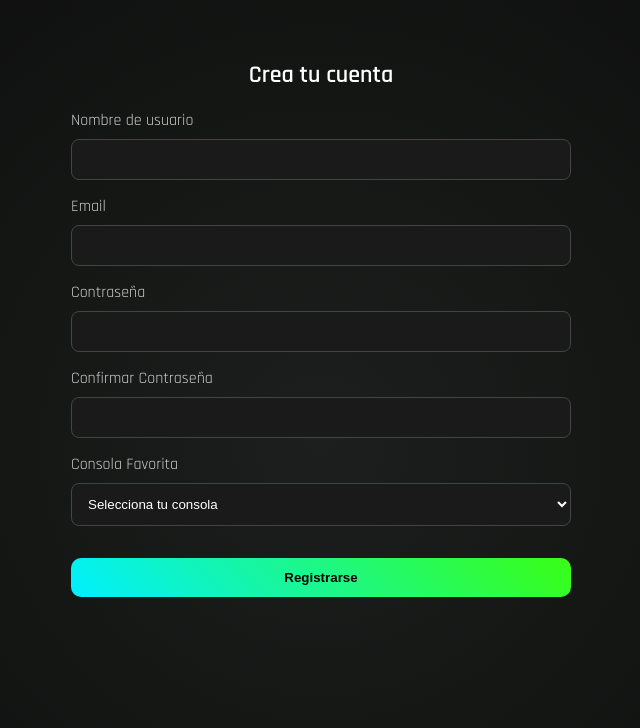
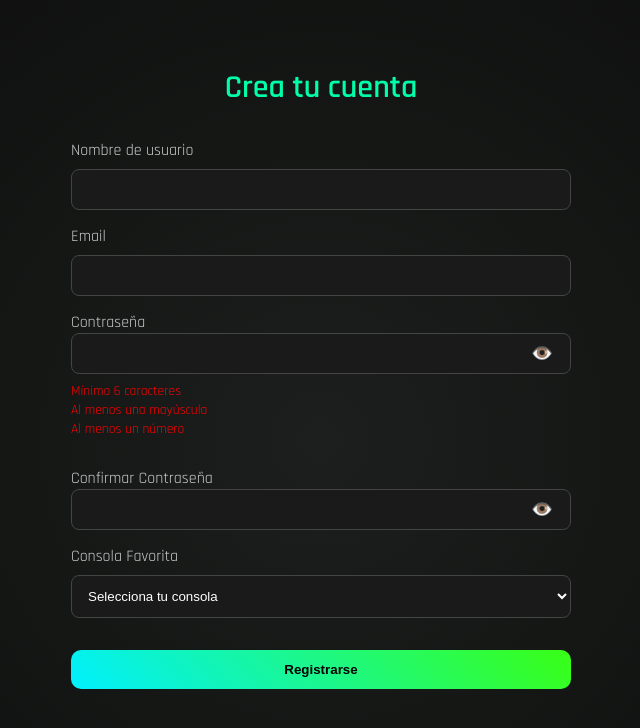
Before and after one commit to WilliamSalcedo/ghostPlayer, a React (Vite) app: page /register in a window 1280 px wide. Shown: the top 728 px of the page, without its empty margins (319-959 px from the left). Built offline with nearby package versions, Linux system fonts and the light colour scheme.

Commit message:
agregar loginca del registro

```diff
--- a/src/pages/Registro/RegistroScreen.jsx
+++ b/src/pages/Registro/RegistroScreen.jsx
@@ -1,39 +1,130 @@
+import { useRegister } from "./useRegister";
+
 const RegisterScreen = () => {
+  const {
+    register,
+    handleSubmit,
+    onSubmit,
+    errors,
+    watch,
+    showPassword,
+    setShowPassword,
+    showConfirmPassword,
+    setShowConfirmPassword,
+    passwordValue,
+    setPasswordValue,
+  } = useRegister();
+
   return (
     <section style={styles.section}>
-      <h2 style={styles.tittle}>Crea tu cuenta</h2>
-      <form style={styles.form}>
+      <h2 style={styles.title}>Crea tu cuenta</h2>
+
+      <form style={styles.form} onSubmit={handleSubmit(onSubmit)}>
         <label style={styles.label}>
           Nombre de usuario
           <input
             type="text"
-            name="username"
+            {...register("username", {
+              required: "Campo obligatorio",
+              minLength: { value: 3, message: "Mínimo 3 caracteres" },
+            })}
             style={styles.input}
-            required
           />
+          {errors.username && (
+            <span style={styles.error}>{errors.username.message}</span>
+          )}
         </label>
 
         <label style={styles.label}>
           Email
-            <input type="email" name="email" style={styles.input} required/>
+          <input
+            type="email"
+            {...register("email", {
+              required: "Campo obligatorio",
+              pattern: {
+                value: /^[^\s@]+@[^\s@]+\.[^\s@]+$/,
+                message: "Email no válido",
+              },
+            })}
+            style={styles.input}
+          />
+          {errors.email && (
+            <span style={styles.error}>{errors.email.message}</span>
+          )}
         </label>
 
         <label style={styles.label}>
           Contraseña
-            <input type="password" name="password" style={styles.input} required/>
+          <div style={styles.inputWrapper}>
+            <input
+              type={showPassword ? "text" : "password"}
+              {...register("password", {
+                required: "Campo obligatorio",
+                minLength: { value: 6, message: "Mínimo 6 caracteres" },
+                pattern: {
+                  value: /^(?=.*[A-Z])(?=.*\d).+$/,
+                  message: "Debe incluir una mayúscula y un número",
+                },
+                onChange: (e) => setPasswordValue(e.target.value),
+              })}
+              style={styles.inputWithIcon}
+            />
+            <button
+              type="button"
+              onClick={() => setShowPassword(!showPassword)}
+              style={styles.eyeButton}
+            >
+              {showPassword ? "🙈" : "👁️"}
+            </button>
+          </div>
+          <ul style={styles.passwordHints}>
+            <li style={{ color: passwordValue.length >= 6 ? "lime" : "red" }}>
+              Mínimo 6 caracteres
+            </li>
+            <li style={{ color: /[A-Z]/.test(passwordValue) ? "lime" : "red" }}>
+              Al menos una mayúscula
+            </li>
+            <li style={{ color: /\d/.test(passwordValue) ? "lime" : "red" }}>
+              Al menos un número
+            </li>
+          </ul>
+          {errors.password && (
+            <span style={styles.error}>{errors.password.message}</span>
+          )}
         </label>
 
         <label style={styles.label}>
           Confirmar Contraseña
-            <input type="password" name="password" style={styles.input} required/>
+          <div style={styles.inputWrapper}>
+            <input
+              type={showConfirmPassword ? "text" : "password"}
+              {...register("confirmPassword", {
+                required: "Campo obligatorio",
+                validate: (value) =>
+                  value === watch("password") || "Las contraseñas no coinciden",
+              })}
+              style={styles.inputWithIcon}
+            />
+            <button
+              type="button"
+              onClick={() => setShowConfirmPassword(!showConfirmPassword)}
+              style={styles.eyeButton}
+            >
+              {showConfirmPassword ? "🙈" : "👁️"}
+            </button>
+          </div>
+          {errors.confirmPassword && (
+            <span style={styles.error}>{errors.confirmPassword.message}</span>
+          )}
         </label>
 
         <label style={styles.label}>
           Consola Favorita
           <select
-            name="favoriteConsole"
+            {...register("favoriteConsole", {
+              required: "Selecciona una consola",
+            })}
             style={styles.input}
-            required
           >
             <option value="">Selecciona tu consola</option>
             <option value="ps">PlayStation</option>
@@ -41,9 +132,14 @@ const RegisterScreen = () => {
             <option value="nintendo">Nintendo</option>
             <option value="pc">PC</option>
           </select>
+          {errors.favoriteConsole && (
+            <span style={styles.error}>{errors.favoriteConsole.message}</span>
+          )}
         </label>
 
-        <button type="submit" style={styles.button}>Registrarse</button>
+        <button type="submit" style={styles.button}>
+          Registrarse
+        </button>
       </form>
     </section>
   );
@@ -88,6 +184,36 @@ const styles = {
     color: "#fff",
     marginTop: "0.5rem",
   },
+  inputWrapper: {
+    position: "relative",
+    display: "flex",
+    alignItems: "center",
+  },
+  inputWithIcon: {
+    padding: "0.75rem",
+    paddingRight: "2.5rem",
+    borderRadius: "8px",
+    border: "1px solid #444",
+    background: "#1a1a1a",
+    color: "#fff",
+    width: "100%",
+  },
+  eyeButton: {
+    position: "absolute",
+    right: "0.75rem",
+    background: "transparent",
+    border: "none",
+    color: "#ccc",
+    fontSize: "1.1rem",
+    cursor: "pointer",
+  },
+  passwordHints: {
+    listStyle: "none",
+    paddingLeft: 0,
+    marginTop: "0.5rem",
+    fontSize: "0.85rem",
+    lineHeight: "1.4",
+  },
   button: {
     marginTop: "1rem",
     background: "linear-gradient(45deg, #00f0ff, #39ff14)",
@@ -98,4 +224,9 @@ const styles = {
     fontWeight: "bold",
     cursor: "pointer",
   },
+  error: {
+    color: "red",
+    fontSize: "0.9rem",
+    marginTop: "0.25rem",
+  },
 };
--- /dev/null
+++ b/src/pages/Registro/useRegister.js
@@ -0,0 +1,50 @@
+import { useForm } from "react-hook-form";
+
+import { useNavigate } from "react-router-dom";
+import { useUserStore } from "../../store/userStore";
+import { useState } from "react";
+
+export const useRegister = () => {
+  const {
+    register,
+    handleSubmit,
+    watch,
+    formState: { errors },
+  } = useForm();
+
+  const [showPassword, setShowPassword] = useState(false);
+  const [showConfirmPassword, setShowConfirmPassword] = useState(false);
+  const [passwordValue, setPasswordValue] = useState("");
+
+  const setUser = useUserStore((state) => state.setUser);
+  const navigate = useNavigate();
+
+  const onSubmit = (data) => {
+    if (data.password !== data.confirmPassword) {
+      alert("Las contraseñas no coinciden");
+      return;
+    }
+
+    setUser({
+      name: data.username,
+      email: data.email,
+      favoriteConsole: data.favoriteConsole,
+    });
+
+    navigate("/");
+  };
+
+  return {
+    register,
+    handleSubmit,
+    errors,
+    onSubmit,
+    watch,
+    showPassword,
+    setShowPassword,
+    showConfirmPassword,
+    setShowConfirmPassword,
+    passwordValue,
+    setPasswordValue,
+  };
+};
```
Lines whose indentation alone changed are shown as unchanged.
